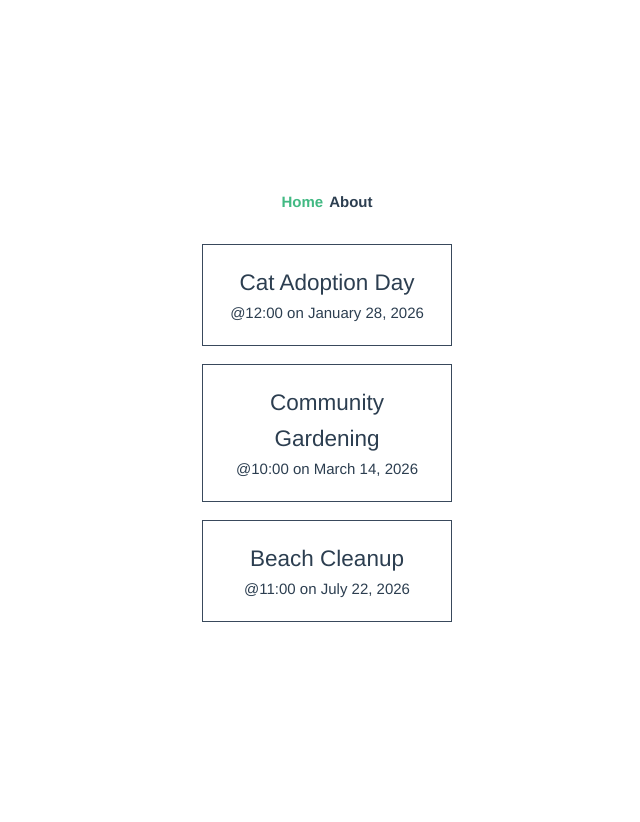
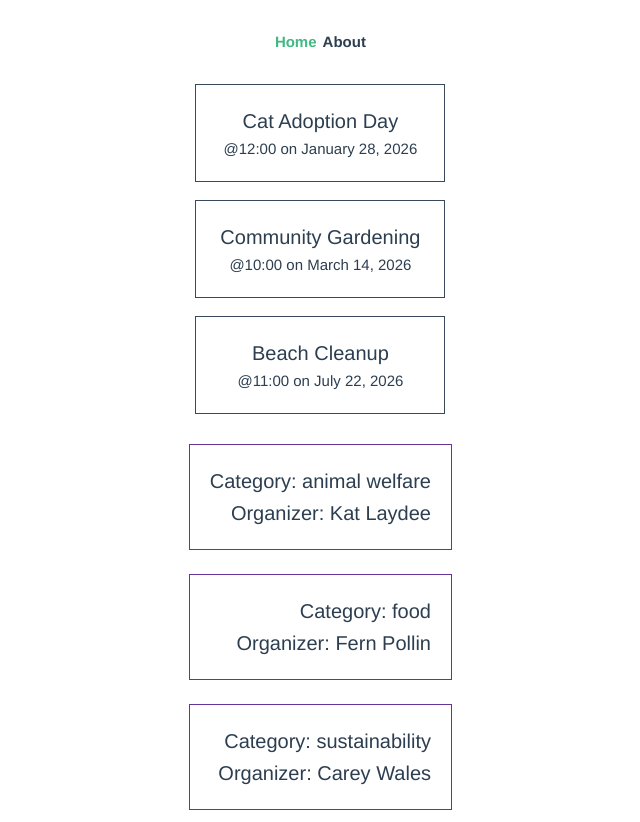
Before and after one commit to GERRYExpress/331-vue-vite-implementation, a Vue app: page / in a window 1280 px wide. Shown: the whole page, without its empty margins (188-828 px from the left). Before the commit the page ends 800 px from the top, so only its background shows below. Built offline with nearby package versions, Linux system fonts and the light colour scheme; the HTML template or start-up script is replaced by a standard one.

Commit message:
feat (8.7): add organizer and category card in EventDetails.vue

```diff
--- a/src/App.vue
+++ b/src/App.vue
@@ -16,7 +16,7 @@
   </div>
 </template>
 
-<style scoped>
+<style>
 #layout {
   font-family: Avenir, Helvetica, Arial, sans-serif;
   -webkit-font-smoothing: antialiased;
@@ -37,4 +37,8 @@
 nav a.router-link-exact-active {
   color: #42b983;
 }
+
+h2 {
+  font-size: 20px;
+}
 </style>
--- /dev/null
+++ b/src/components/EventDetail.vue
@@ -0,0 +1,28 @@
+<script setup lang="ts">
+import type { Event } from '@/types';
+defineProps<{
+    event: Event
+}>();
+</script>
+
+<template>
+    <div class="event-detail">
+        <p>Category: {{ event.category }}</p>
+        <p>Organizer: {{ event.organizer }}</p>
+    </div>
+</template>
+
+<style scoped>
+.event-detail {
+    display: flex;
+    flex-direction: column;
+    margin-left: auto;
+    text-align: right;
+    font-size: 20px;
+    margin: 12px 0;
+    border: 1px solid rebeccapurple;
+    padding: 20px;
+    max-width: 275px;
+    width: 100%;
+}
+</style>
--- a/src/views/HomeView.vue
+++ b/src/views/HomeView.vue
@@ -1,5 +1,6 @@
 <script setup lang="ts">
 import EventCard from '@/components/EventCard.vue';
+import EventDetail from '@/components/EventDetail.vue';
 import type { Event } from '@/types.ts'
 import { ref } from 'vue';
 const events = ref<Event[]>([
@@ -40,7 +41,16 @@
 </script>
 
 <template>
-  <div class="home">
+  <div class="events">
     <EventCard v-for="event in events" :key="event.id" :event="event" />
+    <EventDetail v-for="event in events" :key="event.id" :event="event" />
   </div>
 </template>
+
+<style scoped>
+.events {
+  display: flex;
+  flex-direction: column;
+  align-items: center;
+}
+</style>
```
